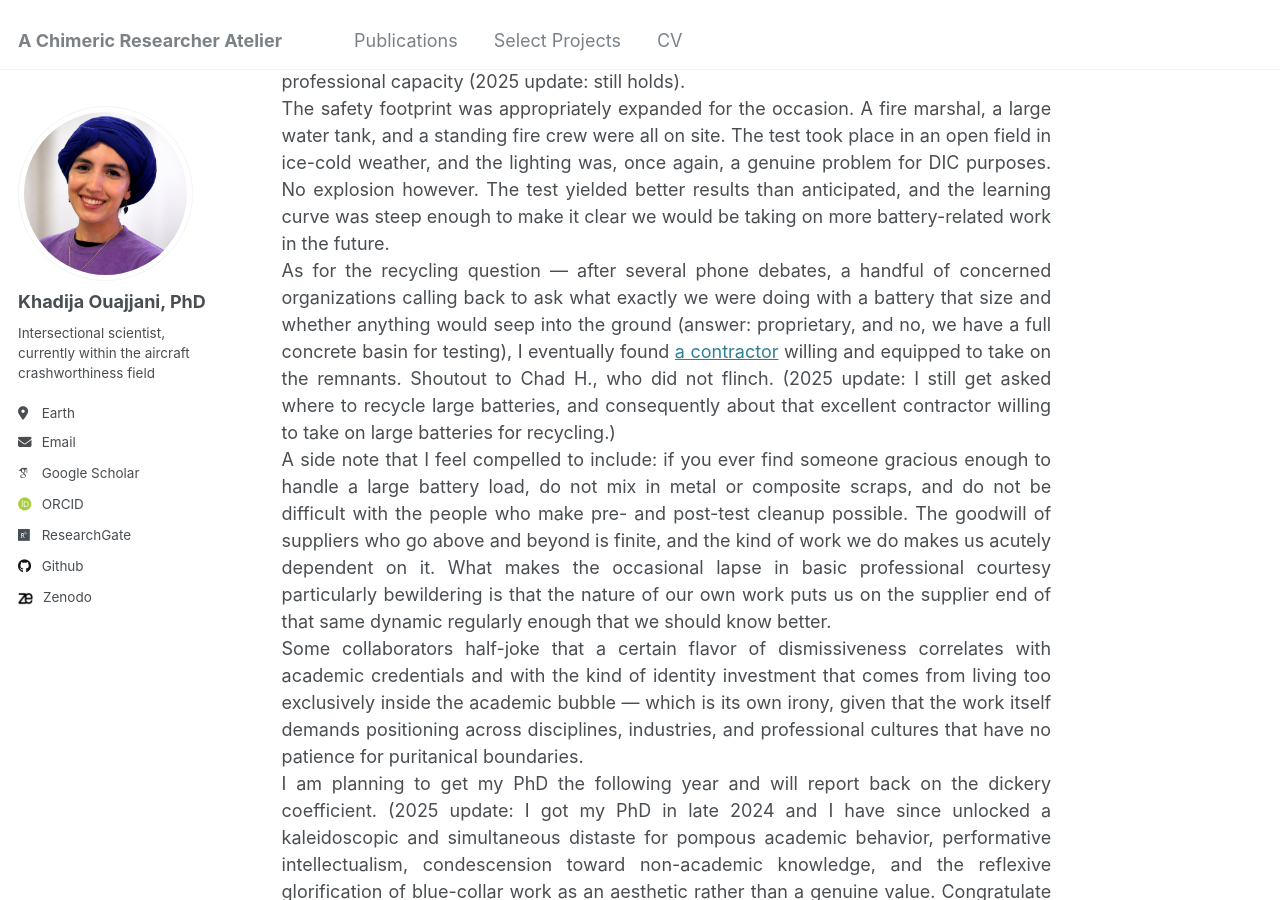
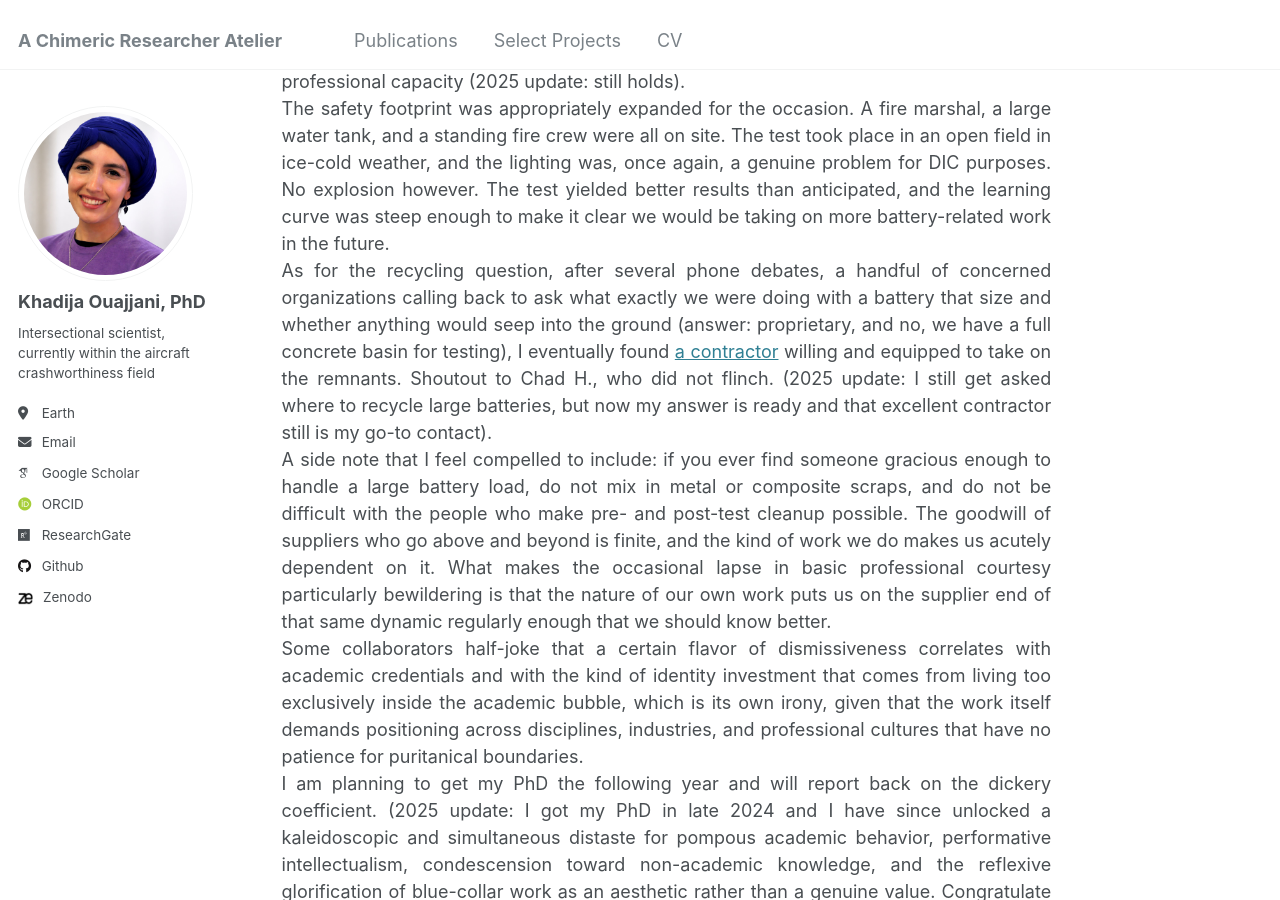
Before and after one commit to drko-curius/drko-curius.github.io, a Jekyll site: the page built from _posts/2023-02-28-eVTOLBatteryDrop.md, in a window 1280 px wide and 900 px high, scrolled down 1192 px. Built offline with Jekyll 4.4.1, drawn with Linux system fonts in a browser that asks for light colours; some web fonts are replaced.

Commit message:
Update 2023-02-28-eVTOLBatteryDrop.md

```diff
--- a/_posts/2023-02-28-eVTOLBatteryDrop.md
+++ b/_posts/2023-02-28-eVTOLBatteryDrop.md
@@ -43,11 +43,11 @@ Within a month, I was onboarded onto an additional project supporting an eVTOL b
 
 The safety footprint was appropriately expanded for the occasion. A fire marshal, a large water tank, and a standing fire crew were all on site. The test took place in an open field in ice-cold weather, and the lighting was, once again, a genuine problem for DIC purposes. No explosion however. The test yielded better results than anticipated, and the learning curve was steep enough to make it clear we would be taking on more battery-related work in the future. <br/>
 
-As for the recycling question — after several phone debates, a handful of concerned organizations calling back to ask what exactly we were doing with a battery that size and whether anything would seep into the ground (answer: proprietary, and no, we have a full concrete basin for testing), I eventually found <a href="https://www.everybattery.com/">a contractor</a> willing and equipped to take on the remnants. Shoutout to Chad H., who did not flinch. (2025 update: I still get asked where to recycle large batteries, and consequently about that excellent contractor willing to take on large batteries for recycling.) <br/>
+As for the recycling question, after several phone debates, a handful of concerned organizations calling back to ask what exactly we were doing with a battery that size and whether anything would seep into the ground (answer: proprietary, and no, we have a full concrete basin for testing), I eventually found <a href="https://www.everybattery.com/">a contractor</a> willing and equipped to take on the remnants. Shoutout to Chad H., who did not flinch. (2025 update: I still get asked where to recycle large batteries, but now my answer is ready and that excellent contractor still is my go-to contact). <br/>
 
 A side note that I feel compelled to include: if you ever find someone gracious enough to handle a large battery load, do not mix in metal or composite scraps, and do not be difficult with the people who make pre- and post-test cleanup possible. The goodwill of suppliers who go above and beyond is finite, and the kind of work we do makes us acutely dependent on it. What makes the occasional lapse in basic professional courtesy particularly bewildering is that the nature of our own work puts us on the supplier end of that same dynamic regularly enough that we should know better. <br/>
 
-Some collaborators half-joke that a certain flavor of dismissiveness correlates with academic credentials and with the kind of identity investment that comes from living too exclusively inside the academic bubble — which is its own irony, given that the work itself demands positioning across disciplines, industries, and professional cultures that have no patience for puritanical boundaries. <br/>
+Some collaborators half-joke that a certain flavor of dismissiveness correlates with academic credentials and with the kind of identity investment that comes from living too exclusively inside the academic bubble, which is its own irony, given that the work itself demands positioning across disciplines, industries, and professional cultures that have no patience for puritanical boundaries. <br/>
 
 I am planning to get my PhD the following year and will report back on the dickery coefficient. (2025 update: I got my PhD in late 2024 and I have since unlocked a kaleidoscopic and simultaneous distaste for pompous academic behavior, performative intellectualism, condescension toward non-academic knowledge, and the reflexive glorification of blue-collar work as an aesthetic rather than a genuine value. Congratulate me — I am not automatically in anyone's good graces, which I consider a predictable outcome.)
 
```
